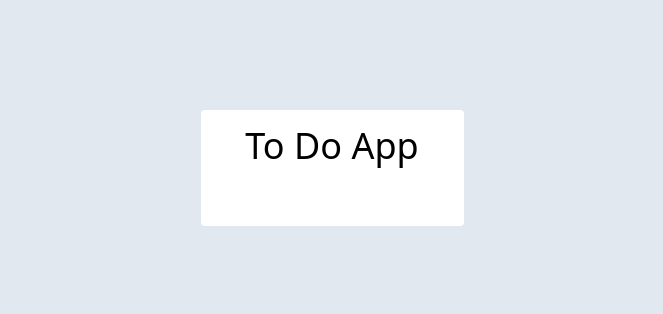
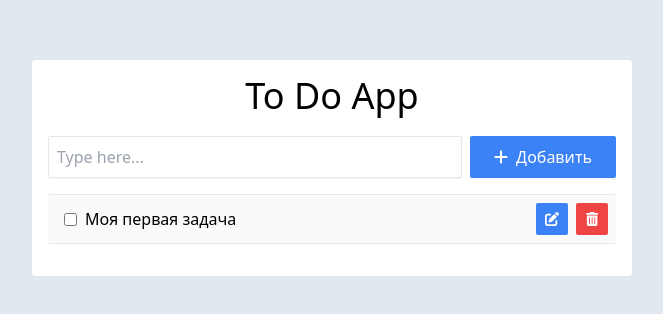
Before and after one commit to KodyaTemirov/todoList, a React (Vite) app: page / in a window 1280 px wide. Shown: the part 232-546 px from the top of the page, without its empty margins (308-971 px from the left). Built offline with nearby package versions, Linux system fonts and the light colour scheme.

Commit message:
feat: new components and create, edit task function

```diff
--- a/package.json
+++ b/package.json
@@ -8,6 +8,9 @@
     "preview": "vite preview"
   },
   "dependencies": {
+    "@fortawesome/fontawesome-svg-core": "^6.1.1",
+    "@fortawesome/free-solid-svg-icons": "^6.1.1",
+    "@fortawesome/react-fontawesome": "^0.2.0",
     "react": "^18.0.0",
     "react-dom": "^18.0.0",
     "zustand": "^4.0.0-rc.1"
--- a/src/views/App/index.module.scss
+++ b/src/views/App/index.module.scss
@@ -1,7 +1,12 @@
-.article{
-    @apply min-w-max bg-white rounded p-4;
+.article {
+    width: 600px;
+    @apply bg-white rounded p-4;
 
-    &Title{
+    &Title {
         @apply text-4xl text-center mb-5 font-sans;
     }
+
+    &Section {
+        @apply mb-4
+    }
 }
--- a/src/views/App/index.tsx
+++ b/src/views/App/index.tsx
@@ -1,6 +1,10 @@
 import React from "react";
 import s from "./index.module.scss";
-import { Input } from "../components/Input";
+
+import Input from "../components/Input";
+import Empty from "../components/Empty";
+import Task from "../components/Task";
+
 import { useToDoStore } from "../../data/stores/useToDoStore";
 
 export const App: React.FC = () => {
@@ -23,7 +27,26 @@ export const App: React.FC = () => {
           }}
         />
       </section>
-      <section className={s.articleSection}></section>
+      <section className={s.articleSection}>
+        {!tasks.length ? (
+          <Empty />
+        ) : (
+          <div>
+            {tasks.map(({ title, id }) => {
+              return (
+                <Task
+                  id={id}
+                  key={id}
+                  title={title}
+                  onDone={removeTask}
+                  onEdited={updateTask}
+                  onRemoved={removeTask}
+                />
+              );
+            })}
+          </div>
+        )}
+      </section>
     </article>
   );
 };
--- /dev/null
+++ b/src/views/components/Empty/empty.module.scss
@@ -0,0 +1,11 @@
+.empty {
+    @apply flex items-center flex-col m-8 gap-4;
+
+    &Icon {
+        @apply text-6xl text-slate-200
+    }
+
+    &Text {
+        @apply text-base text-slate-300
+    }
+}
--- /dev/null
+++ b/src/views/components/Empty/empty.tsx
@@ -0,0 +1,14 @@
+import React from "react";
+import s from "./empty.module.scss";
+
+import { FontAwesomeIcon } from "@fortawesome/react-fontawesome";
+import { faListCheck } from "@fortawesome/free-solid-svg-icons";
+
+export const Empty: React.FC = () => {
+  return (
+    <div className={s.empty}>
+      <FontAwesomeIcon icon={faListCheck} className={s.emptyIcon} />
+      <p className={s.emptyText}>The list of tasks is empty</p>
+    </div>
+  );
+};
--- /dev/null
+++ b/src/views/components/Empty/index.tsx
@@ -0,0 +1,3 @@
+import { Empty } from "./empty";
+
+export default Empty;
--- a/src/views/components/Input/index.tsx
+++ b/src/views/components/Input/index.tsx
@@ -1,9 +1,3 @@
-import React from "react";
-import s from "./input.module.scss";
-interface InputProps {
-  onAdd: (title: string) => void;
-}
+import { Input } from "./input";
 
-export const Input: React.FC<InputProps> = ({ onAdd }) => {
-  return <input></input>;
-};
+export default Input;
--- a/src/views/components/Input/input.module.scss
+++ b/src/views/components/Input/input.module.scss
@@ -0,0 +1,30 @@
+.input {
+    @apply flex gap-2;
+
+    &Value {
+        @apply w-full flex border rounded-sm p-2 shadow-sm;
+
+        &::placeholder {
+            @apply font-extralight;
+        }
+
+        &:focus {
+            @apply bg-white transition-all;
+
+        }
+    }
+
+    &Button {
+        @apply bg-blue-500 text-white px-6 py-2 rounded-sm flex items-center gap-2 shadow-sm;
+
+        &:hover {
+            @apply bg-blue-600 transition-all;
+        }
+
+        &:focus {
+            @apply bg-blue-600 transition-all;
+        }
+
+
+    }
+}
--- /dev/null
+++ b/src/views/components/Input/input.tsx
@@ -0,0 +1,41 @@
+import React, { useCallback, useState } from "react";
+import s from "./input.module.scss";
+import { KeyboardEvent } from "react";
+import { FontAwesomeIcon } from "@fortawesome/react-fontawesome";
+import { faPlus } from "@fortawesome/free-solid-svg-icons";
+
+interface InputProps {
+  onAdd: (title: string) => void;
+}
+
+export const Input: React.FC<InputProps> = ({ onAdd }) => {
+  const [inputValue, setInputValue] = useState("");
+  const addTask = useCallback(() => {
+    onAdd(inputValue);
+    setInputValue("");
+  }, [inputValue]);
+
+  const inputOnChange = (e: React.FormEvent<HTMLInputElement>) => {
+    const value = e.currentTarget.value;
+    setInputValue(value);
+  };
+  const onKeyDownEnter = (e: KeyboardEvent<HTMLInputElement>) => {
+    e.key === "Enter" && addTask();
+  };
+  return (
+    <div className={s.input}>
+      <input
+        type="text"
+        placeholder="Type here..."
+        value={inputValue}
+        className={s.inputValue}
+        onChange={inputOnChange}
+        onKeyDown={onKeyDownEnter}
+      />
+      <button onClick={addTask} className={s.inputButton}>
+        <FontAwesomeIcon icon={faPlus} />
+        Добавить
+      </button>
+    </div>
+  );
+};
--- /dev/null
+++ b/src/views/components/Task/index.tsx
@@ -0,0 +1,3 @@
+import { Task } from "./task";
+
+export default Task;
--- /dev/null
+++ b/src/views/components/Task/task.module.scss
@@ -0,0 +1,54 @@
+.task {
+    @apply flex gap-4 border-b pl-4 pr-2 py-2 bg-slate-50 rounded-sm;
+
+    &:first-child {
+        @apply border-t
+    }
+
+    &Label {
+        @apply flex w-full gap-2 items-center
+    }
+
+    &Actions {
+        @apply flex gap-2 items-center
+    }
+
+    &EditInput {
+        @apply border-gray-200 border px-2 w-full;
+    }
+
+    &Remove,
+    &Edit {
+        @apply w-8 h-8 rounded-sm text-sm transition-all;
+    }
+
+    &Remove {
+        @apply bg-red-500 text-white;
+
+        &:hover {
+            @apply bg-red-600;
+        }
+
+        &:focus {
+            @apply bg-red-600;
+
+        }
+    }
+
+    &Edit {
+        @apply bg-blue-500 text-white;
+
+        &:hover {
+            @apply bg-blue-600;
+        }
+
+        &:focus {
+            @apply bg-blue-600;
+
+        }
+    }
+
+    & &Checkbox {
+        @apply cursor-pointer
+    }
+}
--- /dev/null
+++ b/src/views/components/Task/task.tsx
@@ -0,0 +1,81 @@
+import React, { useState } from "react";
+import s from "./task.module.scss";
+
+import { FontAwesomeIcon } from "@fortawesome/react-fontawesome";
+import { faTrashCan, faEdit } from "@fortawesome/free-solid-svg-icons";
+
+interface TaskProps {
+  id: string;
+  title: string;
+  onDone: (id: string) => void;
+  onEdited: (id: string, title: string) => void;
+  onRemoved: (id: string) => void;
+}
+
+export const Task: React.FC<TaskProps> = ({
+  id,
+  title,
+  onDone,
+  onEdited,
+  onRemoved,
+}) => {
+  const [checked, setChecked] = useState(false);
+  const [isEditMode, setIsEditMode] = useState(false);
+  const [inputValue, setInputValue] = useState(title);
+
+  const checkboxChange = (e: React.ChangeEvent<HTMLInputElement>) => {
+    const checked = e.target.checked;
+    setChecked(checked);
+    checked && onDone(id);
+  };
+
+  const removeHandler = () => {
+    confirm("Are you sure?") && onRemoved(id);
+  };
+
+  const editModeHandler = () => {
+    setIsEditMode(true);
+  };
+  const editOnChange = (e) => {
+    const value = e.target.value;
+    setInputValue(value);
+  };
+  return (
+    <div className={s.task}>
+      <label htmlFor="" className={s.taskLabel}>
+        <input
+          type="checkbox"
+          disabled={isEditMode}
+          checked={checked}
+          className={s.taskCheckbox}
+          onChange={checkboxChange}
+        />
+        {!isEditMode ? (
+          <h3 className={s.taskTitle}>{title}</h3>
+        ) : (
+          <input
+            value={inputValue}
+            onChange={editOnChange}
+            className={s.taskEditInput}
+          />
+        )}
+      </label>
+      <div className={s.taskActions}>
+        <button
+          aria-label="Edit"
+          className={s.taskEdit}
+          onClick={editModeHandler}
+        >
+          <FontAwesomeIcon icon={faEdit} className={s.taskButtonIcon} />
+        </button>
+        <button
+          aria-label="Remove"
+          className={s.taskRemove}
+          onClick={removeHandler}
+        >
+          <FontAwesomeIcon icon={faTrashCan} className={s.taskButtonIcon} />
+        </button>
+      </div>
+    </div>
+  );
+};
```
Also changed, not shown: 2 other files (tests, documents, lock files or other folders).
